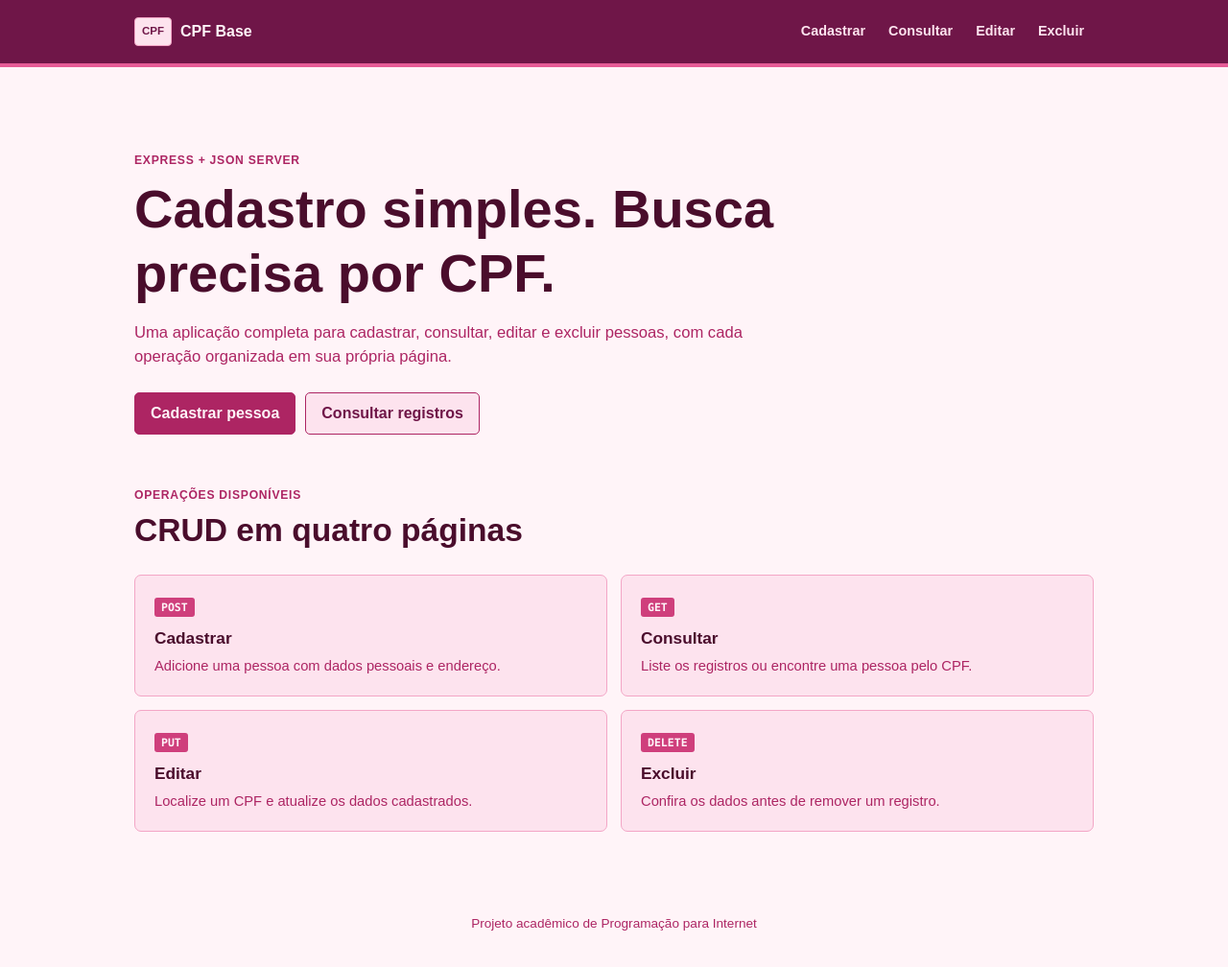
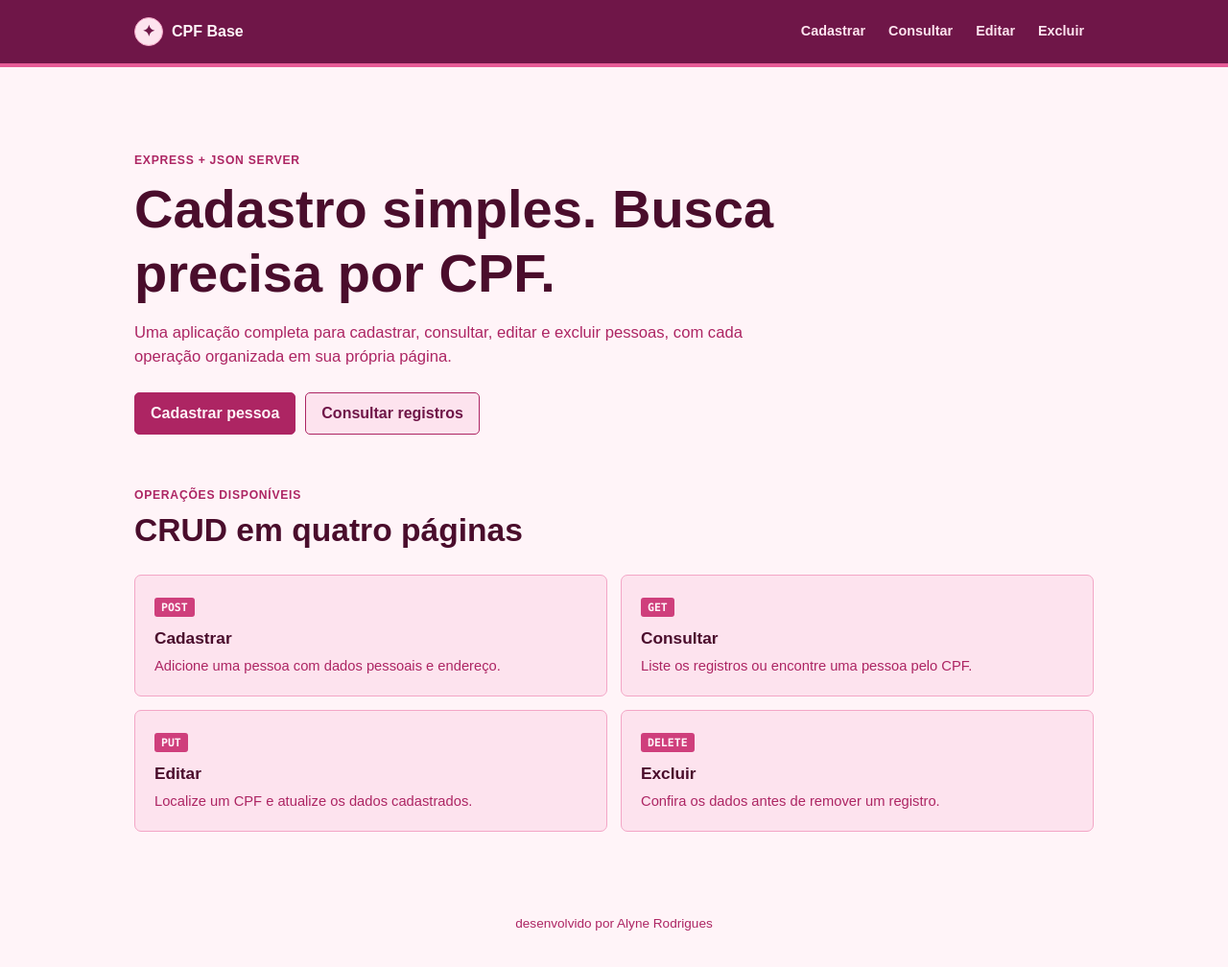
Before and after one commit to webalyne/aula0610crud, a website: page public/index.html in a window 1280 px wide. Shown: the whole page at 96% size. Drawn offline with Linux system fonts and the light colour scheme.

Commit message:
style: atualizar logo e rodape

```diff
--- a/public/css/style.css
+++ b/public/css/style.css
@@ -52,12 +52,15 @@ a {
 }
 
 .brand__mark {
-  padding: 5px 7px;
+  display: inline-grid;
+  width: 30px;
+  height: 30px;
   border: 1px solid var(--rosa-300);
-  border-radius: 4px;
+  border-radius: 50%;
   color: var(--rosa-900);
   background: var(--rosa-100);
-  font-size: 0.72rem;
+  place-items: center;
+  font-size: 1rem;
 }
 
 .nav__links {
--- a/public/index.html
+++ b/public/index.html
@@ -14,7 +14,7 @@
     <header class="site-header">
       <nav class="nav" aria-label="Navegação principal">
         <a class="brand" href="/"
-          ><span class="brand__mark">CPF</span> CPF Base</a
+          ><span class="brand__mark" aria-hidden="true">✦</span> CPF Base</a
         >
         <ul class="nav__links">
           <li><a href="/post/">Cadastrar</a></li>
@@ -68,8 +68,6 @@
         </div>
       </section>
     </main>
-    <footer class="site-footer">
-      Projeto acadêmico de Programação para Internet
-    </footer>
+    <footer class="site-footer">desenvolvido por Alyne Rodrigues</footer>
   </body>
 </html>
```
Also changed, not shown: public/delete/index.html (+2 -2 lines), public/get/index.html (+2 -2 lines), public/post/index.html (+2 -2 lines), public/put/index.html (+2 -2 lines).
